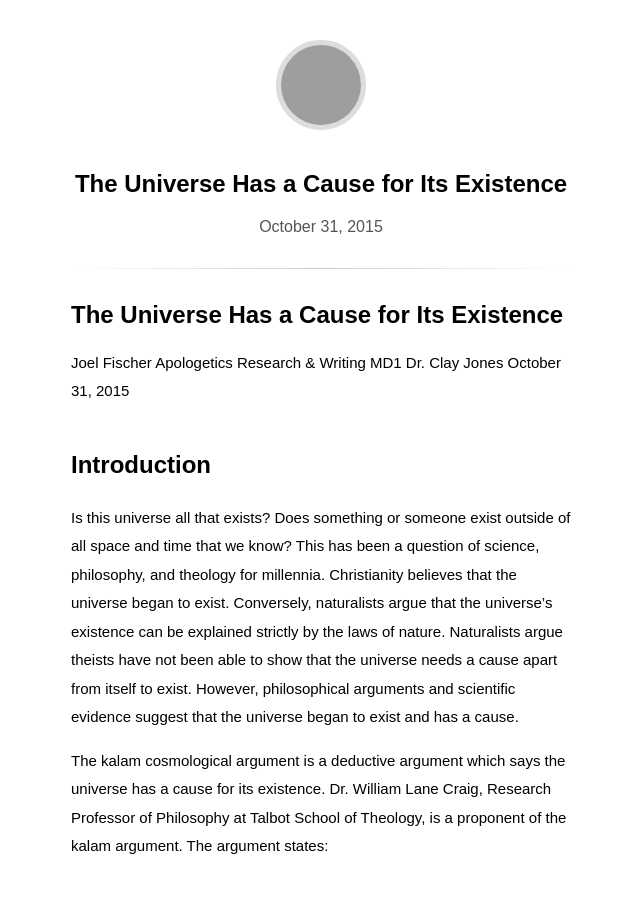
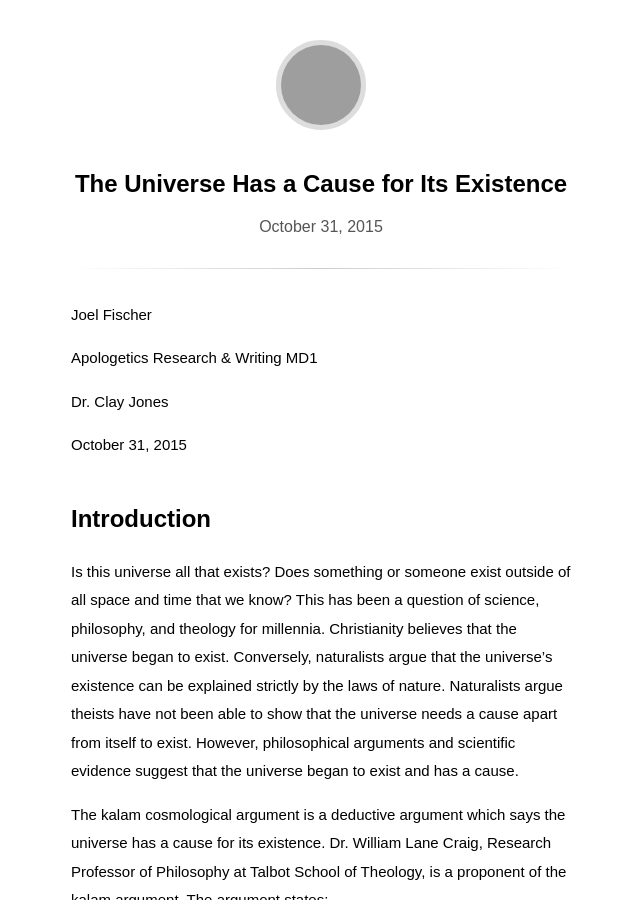
Before and after one commit to joeljfischer/joeljfischer.github.io, a Jekyll site: the page built from _posts/2015-10-31-the-universe-has-a-cause-for-its-existence.md, in a window 1280 px wide and 900 px high, cut to the strip 0-900 px from the top of the window. Shown: the whole strip, without its empty margins (319-959 px from the left). Built offline with Jekyll 4.4.1, drawn with Linux system fonts in a browser that asks for light colours; some web fonts are replaced; grey boxes are pictures that could not be loaded.

Commit message:
Minor update to remove double header on 'The Universe Has A Cause for Its Existence

```diff
--- a/_posts/2015-10-31-the-universe-has-a-cause-for-its-existence.md
+++ b/_posts/2015-10-31-the-universe-has-a-cause-for-its-existence.md
@@ -5,10 +5,12 @@ tags: cosmology, science
 category: Apologetics Research & Writing
 ---
 
-# The Universe Has a Cause for Its Existence
 Joel Fischer
+
 Apologetics Research & Writing MD1
+
 Dr. Clay Jones
+
 October 31, 2015
 
 ## Introduction
```
